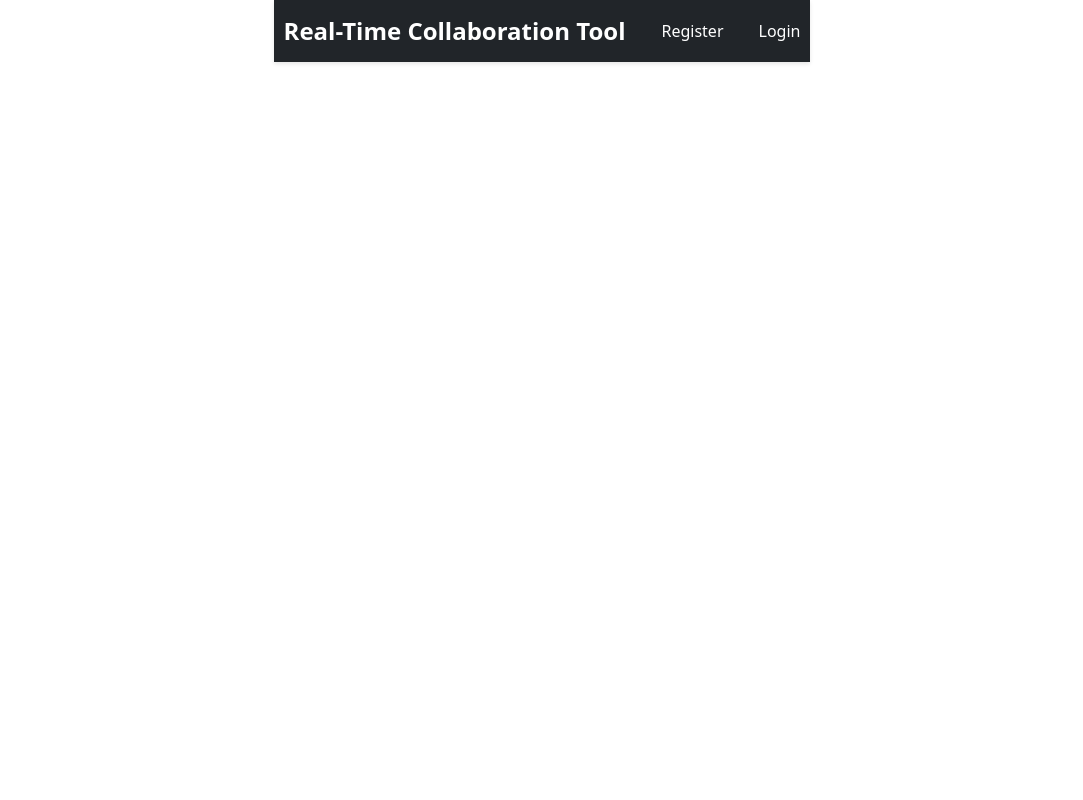
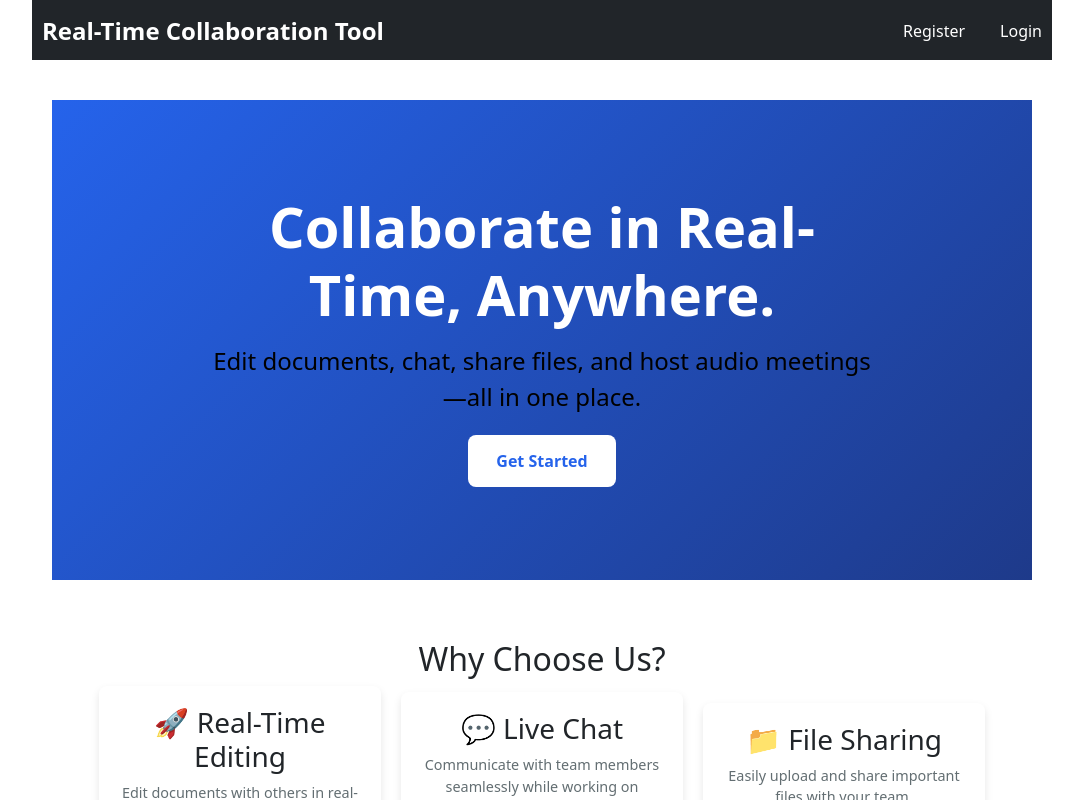
Before and after one commit to Petar20051/real-time-collaboration-tool, a React (Create React App) app in the folder client/: page / in a window 1280 px wide. Shown: the whole page, without its empty margins (98-1181 px from the left). Built offline with nearby package versions, Linux system fonts and the light colour scheme; no server answers.

Commit message:
Added home page

```diff
--- a/client/package.json
+++ b/client/package.json
@@ -40,9 +40,9 @@
     ]
   },
   "devDependencies": {
-    "@tailwindcss/postcss": "^4.0.0",
+    "@tailwindcss/postcss": "^4.0.6",
     "autoprefixer": "^10.4.20",
-    "postcss": "^8.5.1",
-    "tailwindcss": "^4.0.0"
+    "postcss": "^8.5.2",
+    "tailwindcss": "^4.0.6"
   }
 }
--- a/client/src/App.js
+++ b/client/src/App.js
@@ -1,5 +1,5 @@
 import React from 'react';
-import { BrowserRouter as Router, Route, Routes} from 'react-router-dom';
+import { BrowserRouter as Router, Route, Routes } from 'react-router-dom';
 import Register from './components/Register';
 import Login from './components/Login';
 import Dashboard from './components/Dashboard';
@@ -8,20 +8,21 @@ import CollaborativeEditorPage from './pages/CollaborativeEditorPage';
 import Settings from './components/Settings';
 import Profile from './components/Profile';
 import Navigation from './components/Navigation';
-
-
-
+import HomePage from './components/HomePage';
+import "./styles/global.css"
 
 function App() {
   return (
     <Router>
+      <div className="app-container">
         <header>
-        <Navigation/>
+          <Navigation />
         </header>
-      <main style={{ padding: '20px' }}>
+        <main>
           <Routes>
             <Route path="/register" element={<Register />} />
             <Route path="/login" element={<Login />} />
+            <Route path="/" element={<HomePage />} />
             <Route
               path="/dashboard"
               element={
@@ -42,7 +43,7 @@ function App() {
               path="/profile"
               element={
                 <ProtectedRoute>
-                <Profile/>
+                  <Profile />
                 </ProtectedRoute>
               }
             />
@@ -56,6 +57,7 @@ function App() {
             />
           </Routes>
         </main>
+      </div>
     </Router>
   );
 }
--- /dev/null
+++ b/client/src/components/HomePage.js
@@ -0,0 +1,73 @@
+import React from "react";
+import { Link } from "react-router-dom";
+import "../styles/HomePage.css"; // Import the CSS file
+
+const HomePage = () => {
+  return (
+    <div className="home-page">
+      {/* Hero Section */}
+      <header className="home-header">
+        <div className="home-hero-content">
+          <h1>Collaborate in Real-Time, Anywhere.</h1>
+          <p>Edit documents, chat, share files, and host audio meetings—all in one place.</p>
+          <Link to="/login">
+            <button className="home-cta-button">Get Started</button>
+          </Link>
+        </div>
+      </header>
+
+      {/* Features Section */}
+      <section className="home-container">
+        <h2 className="home-section-title">Why Choose Us?</h2>
+        <div className="home-content">
+          <div className="home-card">
+            <h3>🚀 Real-Time Editing</h3>
+            <p>Edit documents with others in real-time and track changes instantly.</p>
+          </div>
+          <div className="home-card">
+            <h3>💬 Live Chat</h3>
+            <p>Communicate with team members seamlessly while working on documents.</p>
+          </div>
+          <div className="home-card">
+            <h3>📁 File Sharing</h3>
+            <p>Easily upload and share important files with your team.</p>
+          </div>
+        </div>
+      </section>
+
+      {/* How It Works */}
+      <section className="home-container">
+        <h2 className="home-section-title">How It Works</h2>
+        <div className="home-content">
+          <div className="home-card">
+            <h3>1️⃣ Enter a Room ID</h3>
+            <p>Start by entering a room ID or creating a new one.</p>
+          </div>
+          <div className="home-card">
+            <h3>2️⃣ Collaborate in Real-Time</h3>
+            <p>Edit, chat, and share files with your team members.</p>
+          </div>
+          <div className="home-card">
+            <h3>3️⃣ Save & Share Versions</h3>
+            <p>Keep track of document versions and share progress easily.</p>
+          </div>
+        </div>
+      </section>
+
+      {/* Call to Action */}
+      <section className="home-cta">
+        <h2>Ready to Collaborate?</h2>
+        <Link to="/login">
+          <button className="home-cta-button">Get Started Now</button>
+        </Link>
+      </section>
+
+      {/* Footer */}
+      <footer className="home-footer">
+        <p>&copy; {new Date().getFullYear()} Collaborative Platform. All rights reserved.</p>
+      </footer>
+    </div>
+  );
+};
+
+export default HomePage;
--- a/client/src/index.js
+++ b/client/src/index.js
@@ -3,6 +3,8 @@ import ReactDOM from 'react-dom/client';
 import App from './App';
 import { AuthProvider } from './context/AuthContext';
 import 'bootstrap/dist/css/bootstrap.min.css';
+
+
 
 
 
--- /dev/null
+++ b/client/src/styles/HomePage.css
@@ -0,0 +1,129 @@
+/* Reset styles */
+* {
+    margin: 0;
+    padding: 0;
+    box-sizing: border-box;
+}
+
+body, html {
+    height: 100%;
+    width: 100%;
+    font-family: Arial, sans-serif;
+    background-color: #f8f9fa;
+    overflow-x: hidden; /* Prevent horizontal scrolling */
+}
+
+/* Home Page Container */
+.home-page {
+    display: flex;
+    flex-direction: column;
+    width: 100%;
+    min-height: 100vh;
+    background-color: white;
+}
+
+/* Hero Section - Proper Sizing */
+.home-header {
+    width: 100%;
+    min-height: 60vh; /* Adjusted for better balance */
+    display: flex;
+    justify-content: center;
+    align-items: center;
+    background: linear-gradient(135deg, #2563eb, #1e3a8a);
+    color: white;
+    text-align: center;
+}
+
+/* Hero Content - Adjust Width */
+.home-hero-content {
+    width: 100%;
+    max-width: 700px;
+    padding: 20px;
+}
+
+.home-hero-content h1 {
+    font-size: 3.5rem; /* Increase size for better visibility */
+    font-weight: bold;
+    margin-bottom: 15px;
+}
+
+.home-hero-content p {
+    font-size: 1.5rem; /* Increase text size */
+    margin-bottom: 20px;
+    color:black;
+}
+
+/* CTA Button */
+.home-cta-button {
+    padding: 14px 28px;
+    background: white;
+    color: #2563eb;
+    font-weight: bold;
+    border-radius: 8px;
+    cursor: pointer;
+    border: none;
+    transition: background 0.3s;
+}
+
+.home-cta-button:hover {
+    background: #e0e7ff;
+}
+
+/* Sections */
+.home-container {
+    width: 100%;
+    padding: 60px 20px;
+    text-align: center;
+}
+
+/* Grid Layout */
+.home-content {
+    display: flex;
+    gap: 20px;
+    justify-content: center;
+    align-items: center;
+    flex-wrap: wrap;
+}
+
+/* Feature Cards */
+.home-card {
+    flex-basis: 30%;
+    max-width: 300px;
+    padding: 20px;
+    background: white;
+    border-radius: 8px;
+    box-shadow: 0 4px 8px rgba(0, 0, 0, 0.1);
+    transition: transform 0.2s ease, box-shadow 0.2s ease;
+}
+
+.home-card:hover {
+    transform: translateY(-5px);
+    box-shadow: 0 8px 12px rgba(0, 0, 0, 0.15);
+}
+
+/* CTA Section */
+.home-cta {
+    background: linear-gradient(135deg, #2563eb, #1e3a8a);
+    color: white;
+    text-align: center;
+    padding: 50px 20px;
+    border-radius: 10px;
+}
+
+/* Footer */
+.home-footer {
+    background-color: #1f2937;
+    color: white;
+    text-align: center;
+    padding: 20px;
+    margin-top: 40px;
+    font-size: 0.9rem;
+}
+
+.home-content {
+    display: flex;
+    justify-content: center;
+    flex-wrap: wrap;
+    max-width: 1200px; /* Prevent extreme stretching */
+    margin: 0 auto;
+}
--- a/client/src/styles/Navigation.css
+++ b/client/src/styles/Navigation.css
@@ -1,32 +1,24 @@
-
-* {
-    margin: 0;
-    padding: 0;
-    box-sizing: border-box;
-  }
-
-  body {
-    margin: 0;
-    padding: 0;
-    font-family: Arial, sans-serif;
-    height: 100vh;
-  }
-
-
+/* Apply styles only inside the navigation bar */
 .navbar {
+  position: fixed; /* Make it stay on top */
+  top: 0;
+  left: 0;
   width: 100%;
+  height: 60px; /* Ensure a good navbar height */
   background-color: #212529;
   color: white;
   display: flex;
-    justify-content: space-evenly;
+  justify-content: space-between;
   align-items: center;
-    box-shadow: 0 2px 4px rgba(0, 0, 0, 0.1);
+  padding: 15px 30px;
+  z-index: 1000; /* Ensure it stays on top */
 }
+
 
 .navbar-container {
   display: flex;
   width: 100%;
-    justify-content: space-evenly;
+  justify-content: space-between;
   align-items: center;
 }
 
--- /dev/null
+++ b/client/src/styles/global.css
@@ -0,0 +1,27 @@
+/* Reset styles without affecting all elements */
+html, body {
+    margin: 0;
+    padding: 0;
+    box-sizing: border-box;
+    font-family: Arial, sans-serif;
+    width: 100%;
+    height: 100%;
+}
+
+/* Use a container to ensure pages fill the screen */
+.app-container {
+    display: flex;
+    flex-direction: column;
+    min-height: 100vh;
+    width: 100%;
+}
+
+/* Ensure sections take full width */
+main {
+    flex: 1;
+    padding: 20px;
+}
+main {
+    flex-grow: 1;
+    width: 100%;
+}
```
Also changed, not shown: 1 other file (tests, documents, lock files or other folders). Lines whose indentation alone changed are shown as unchanged.
